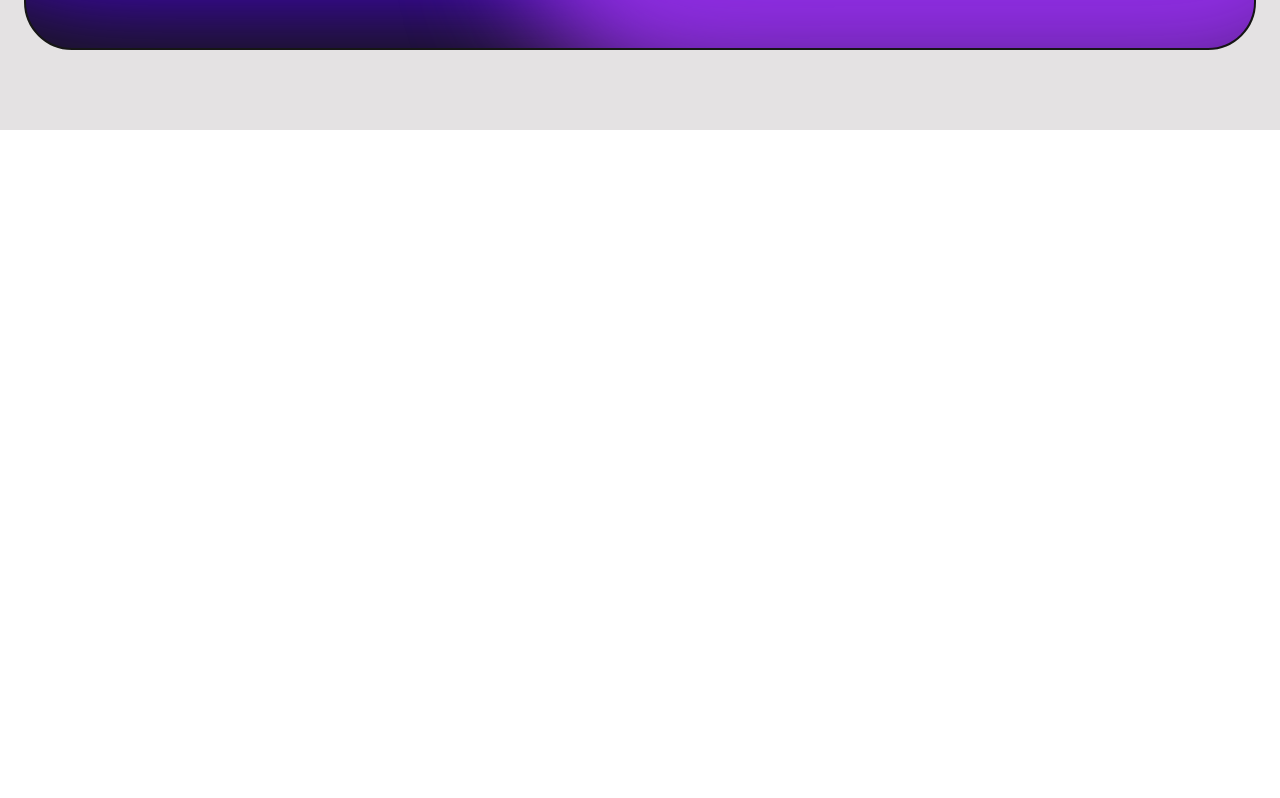
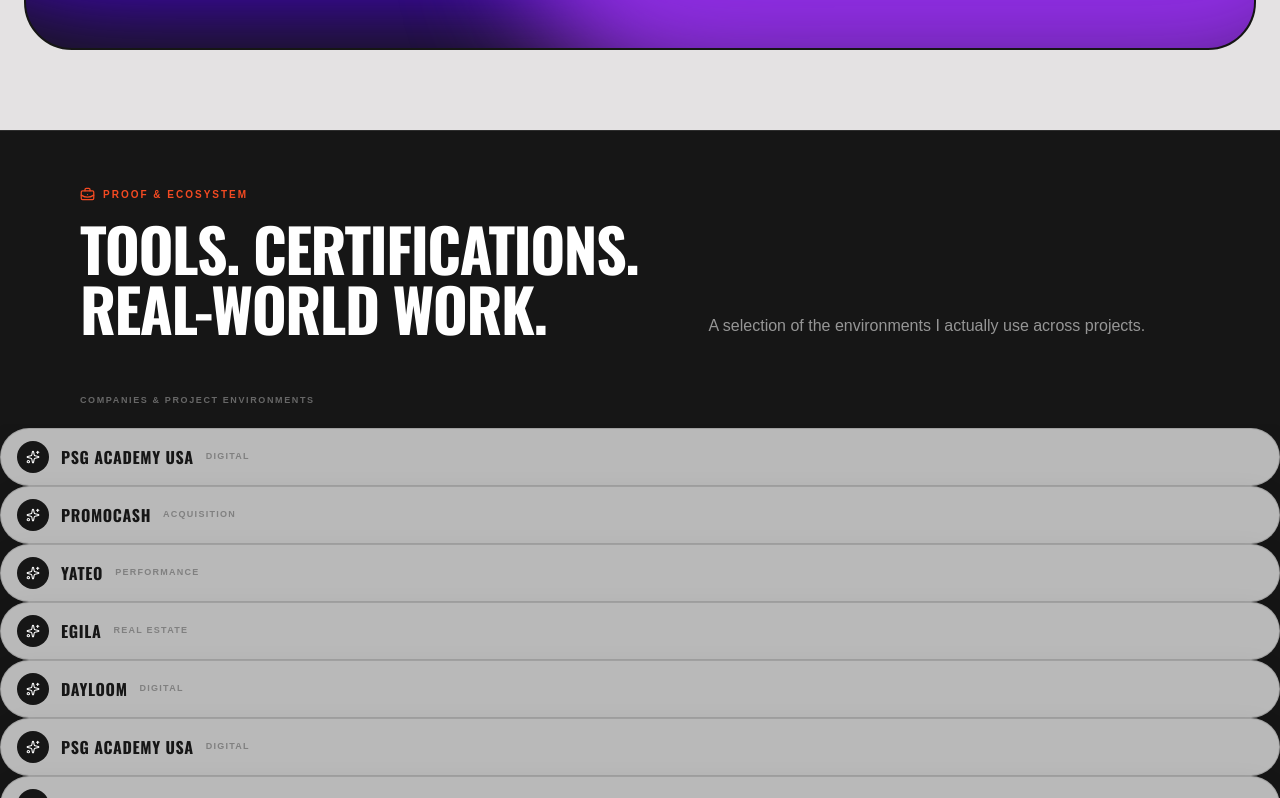
Before and after one commit to nuhfear1/Visit-card, a Next.js app: page /Visit-card/en/projects in a window 1280 px wide. Shown: the part 3182-3980 px from the top of the page. Before the commit the page ends 3312 px from the top, so only its background shows below. Built offline with nearby package versions, Linux system fonts and the light colour scheme.

Commit message:
feat: ajouter la réassurance entreprises aux projets

```diff
--- a/src/components/ProjectsView.tsx
+++ b/src/components/ProjectsView.tsx
@@ -4,6 +4,7 @@
 import gsap from "gsap";
 import { useGSAP } from "@gsap/react";
 import ImageMaskGrid from "@/components/ui/image-mask";
+import TrustRails from "@/components/TrustRails";
 import { getCopy, type Locale } from "@/lib/i18n";
 
 export default function ProjectsView({ locale = "fr" }: { locale?: Locale }) {
@@ -33,6 +34,10 @@
       <div ref={gridRef} className="relative z-10 w-full max-w-full">
         <ImageMaskGrid locale={locale} />
       </div>
+
+      <div className="relative z-10 mt-14 md:mt-20">
+        <TrustRails locale={locale} variant="projects" />
+      </div>
     </main>
   );
 }
```
